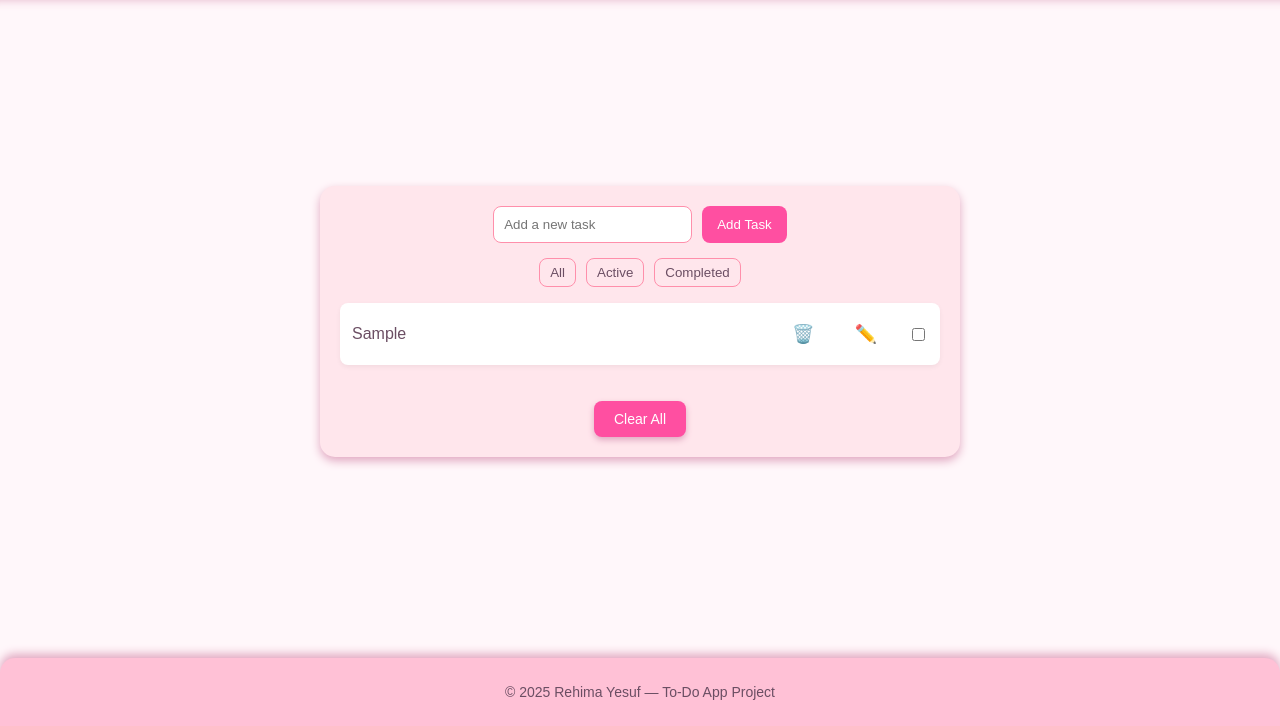
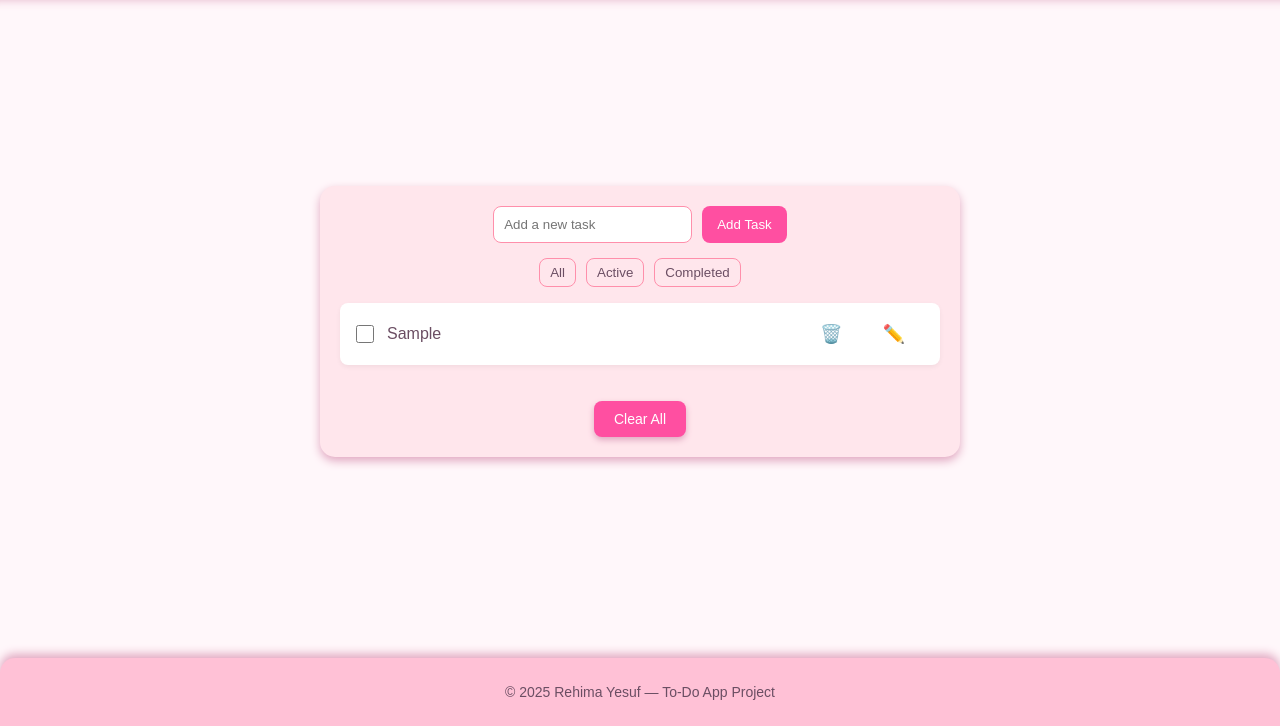
Before and after one commit to Umihayati/NSDA-Final-Project, a plain HTML site: page index.html in a window 1280 px wide. Both pictures are taken after typing "Sample" into the empty fields and a click on the button "Add Task". Shown: the part 74-800 px from the top of the page. Drawn offline with Linux system fonts and the light colour scheme.

Commit message:
changed the checkboxes color and made them align to the left of each list

```diff
--- a/script.js
+++ b/script.js
@@ -73,9 +73,9 @@ function renderTasks() {
     btnContainer.appendChild(deleteBtn);
     btnContainer.appendChild(editBtn);
 
+    li.appendChild(checkbox);
     li.appendChild(textSpan);
     li.appendChild(btnContainer);
-    li.appendChild(checkbox);
     taskList.appendChild(li);
   });
 }
--- a/style.css
+++ b/style.css
@@ -85,8 +85,15 @@ button:hover{
   display: flex;
   justify-content: space-between;
   align-items: center;
-  gap: 8px;
+  gap: 10px;
   box-shadow: 0 2px 5px rgba(0, 0, 0, 0.05);
+}
+
+.task-checkbox{
+  width: 18px;
+  height: 18px;
+  accent-color: #FF4FA1;
+  cursor: pointer;
 }
 
 #task-list li span {
```
